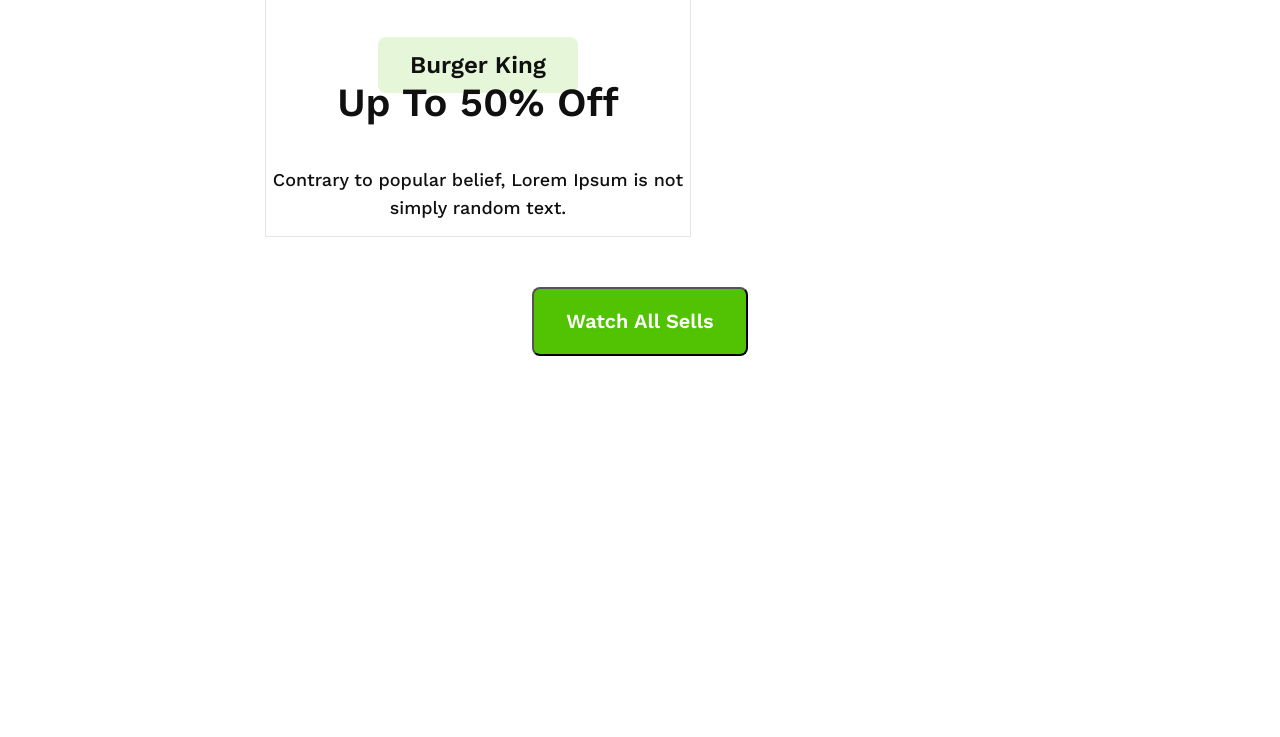
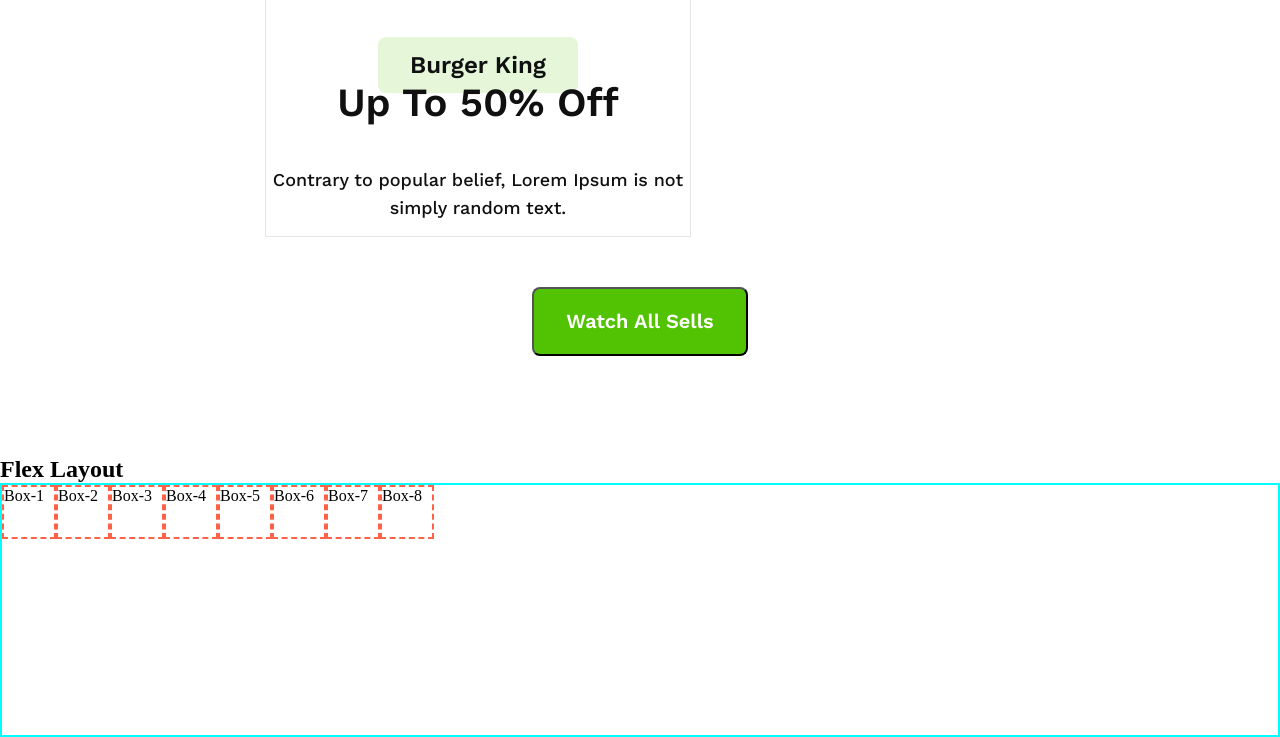
Before and after one commit to TonmoySarkerBD/resturant-1, a plain HTML site: page index.html in a window 1280 px wide. Shown: the part 2660-3397 px from the top of the page. Before the commit the page ends 3116 px from the top, so only its background shows below. Drawn offline with nearby package versions, Linux system fonts and the light colour scheme.

Commit message:
practice Layout

```diff
--- a/index.html
+++ b/index.html
@@ -68,6 +68,21 @@
             </div>
 
         </section>
+
+        <section>
+            <h1>Flex Layout</h1>
+            <div class="container">
+                <!-- .box{Box-$}*8 -->
+                <div class="box">Box-1</div>
+                <div class="box">Box-2</div>
+                <div class="box">Box-3</div>
+                <div class="box">Box-4</div>
+                <div class="box">Box-5</div>
+                <div class="box">Box-6</div>
+                <div class="box">Box-7</div>
+                <div class="box">Box-8</div>
+            </div>
+        </section>
     </main>
 
 </body>
--- a/styles/style.css
+++ b/styles/style.css
@@ -167,3 +167,22 @@
     text-align: center;
     padding: 20px 0px 50px 0px;
 }
+
+
+
+/* Flex box layout */
+
+.container{
+    border: 2px solid aqua;
+    display: flex;
+    /* justify-content: center;
+    align-items: center; */
+    flex-direction: row;
+    height: 250px;
+}
+
+.box{
+    border: 2px dashed tomato;
+    width: 50px ;
+    height: 50px;
+}
```
